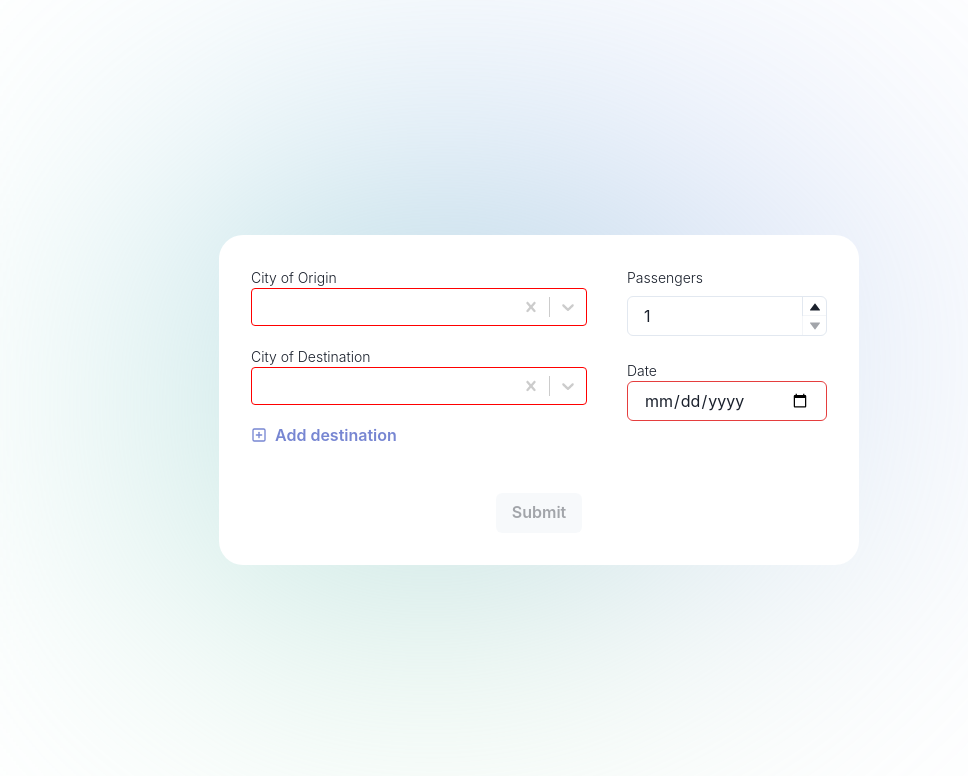
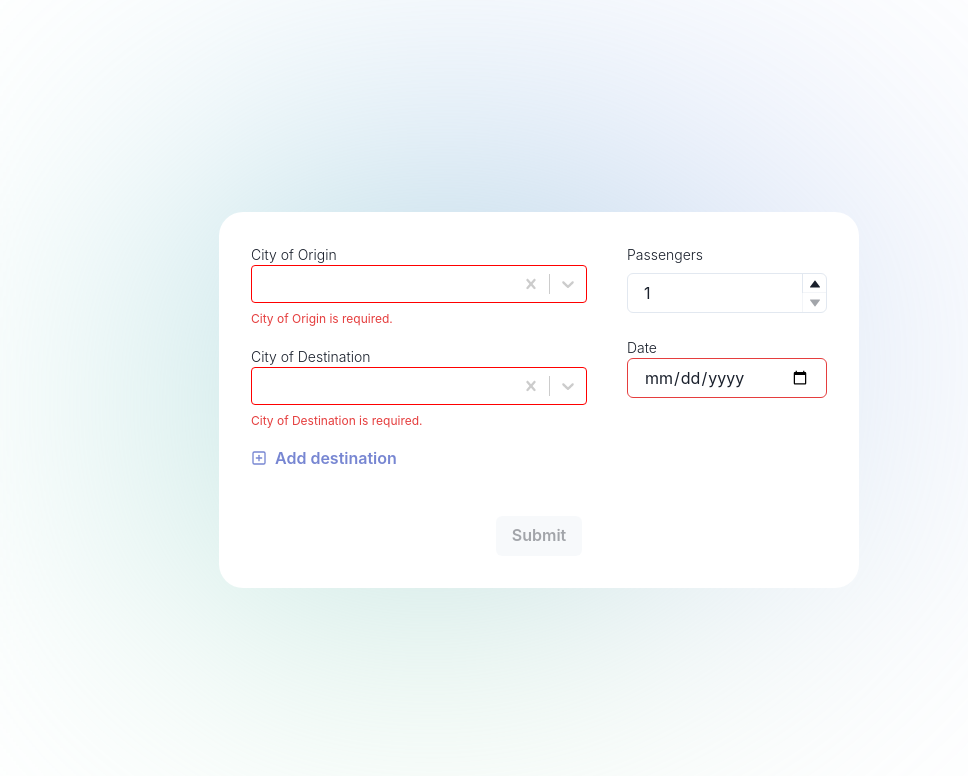
Before and after one commit to fedeevilla/mozio-challenge, a React (Create React App) app: page / in a window 1280 px wide. Shown: the top 776 px of the page, without its empty margins (101-1069 px from the left). Built offline with nearby package versions, Linux system fonts and the light colour scheme.

Commit message:
added error state on formInput

```diff
--- a/src/components/FormInput.tsx
+++ b/src/components/FormInput.tsx
@@ -1,4 +1,4 @@
-import { MouseEventHandler, useState } from "react";
+import { MouseEventHandler, useEffect, useState } from "react";
 import Select from "react-select/async";
 
 import { SmallCloseIcon } from "@chakra-ui/icons";
@@ -42,6 +42,10 @@ const FormInput = ({
     }
   };
 
+  useEffect(() => {
+    setIsError([undefined, ""].includes(selectedOption?.value));
+  }, [selectedOption?.value]);
+
   return (
     <Stack>
       <FormControl isInvalid={isError} marginBottom={3}>
@@ -66,9 +70,7 @@ const FormInput = ({
               }),
               control: (baseStyles) => ({
                 ...baseStyles,
-                borderColor: [undefined, ""].includes(selectedOption?.value)
-                  ? "red"
-                  : "inherit",
+                borderColor: isError ? "red" : "inherit",
               }),
             }}
             value={selectedOption}
```
